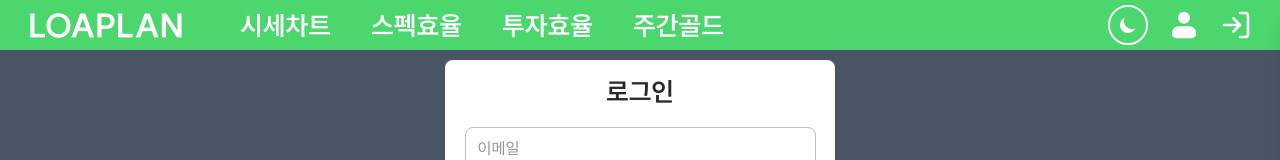
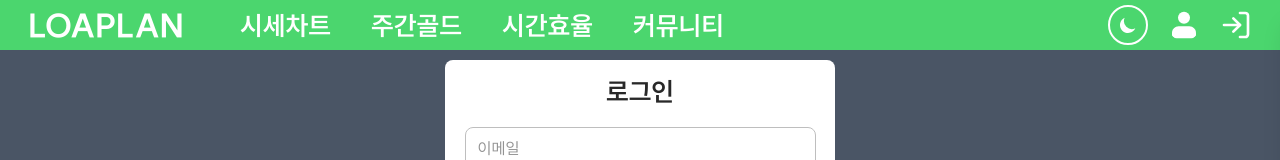
Before and after one commit to mycreature/LoaPlan, a React (Vite) app in the folder Client/: page /login in a window 1280 px wide. Shown: the top 160 px of the page. Built offline with nearby package versions, Linux system fonts and the light colour scheme.

Commit message:
[chore] 해더내 navLink 명칭 변경 (시간효율, 커뮤니티)

```diff
--- a/Client/src/layouts/Header.tsx
+++ b/Client/src/layouts/Header.tsx
@@ -14,9 +14,9 @@ const Header = () => {
 
   const navLinks = [
     { to: '/charts', label: '시세차트' },
-    { to: '/Spec', label: '스펙효율' },
-    { to: '/Investment', label: '투자효율' },
     { to: '/weekly-gold', label: '주간골드' },
+    { to: '/gold-efficiency', label: '시간효율' },
+    { to: '/community', label: '커뮤니티' },
   ]
 
   const [isOpen, setIsOpen] = useState(false)
```
